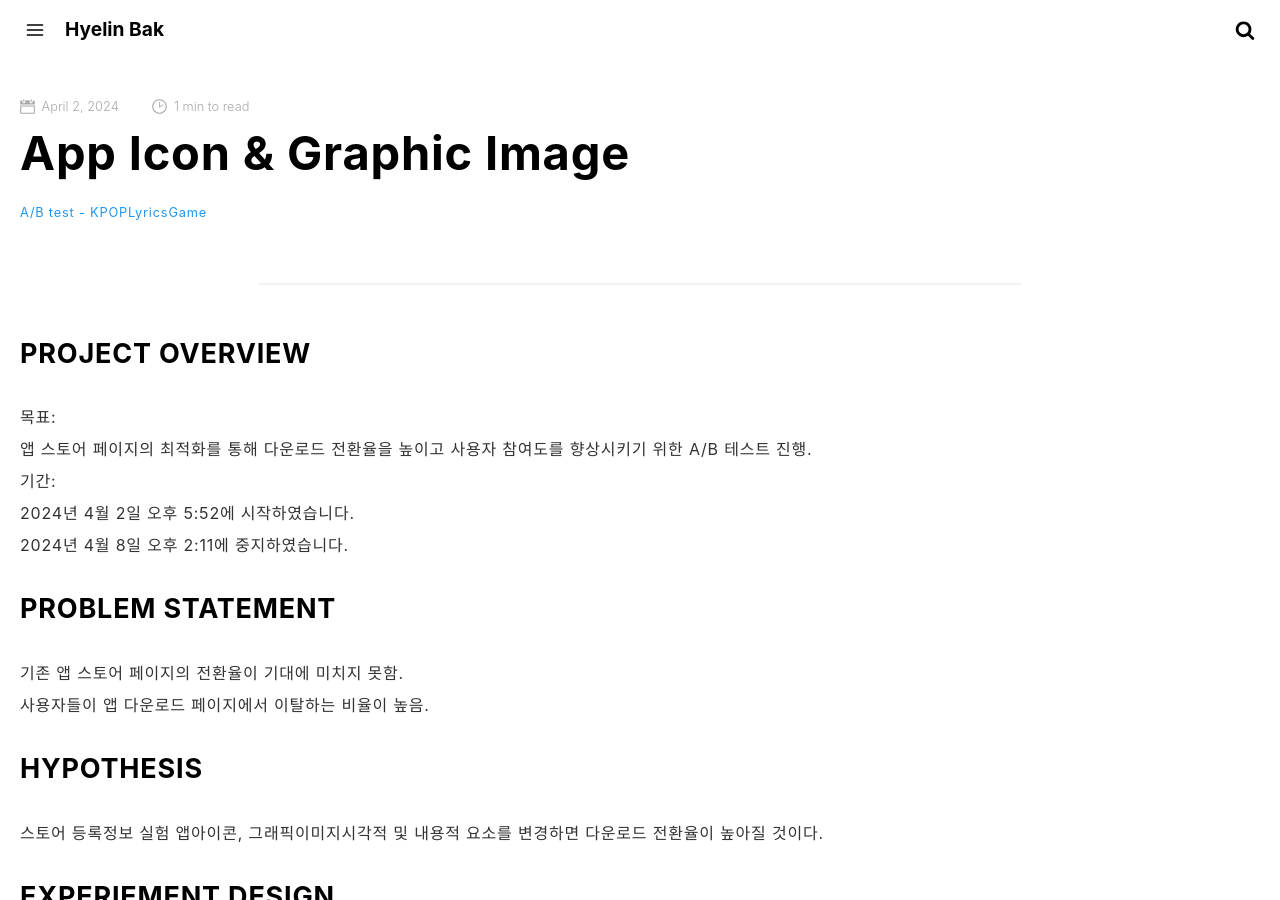
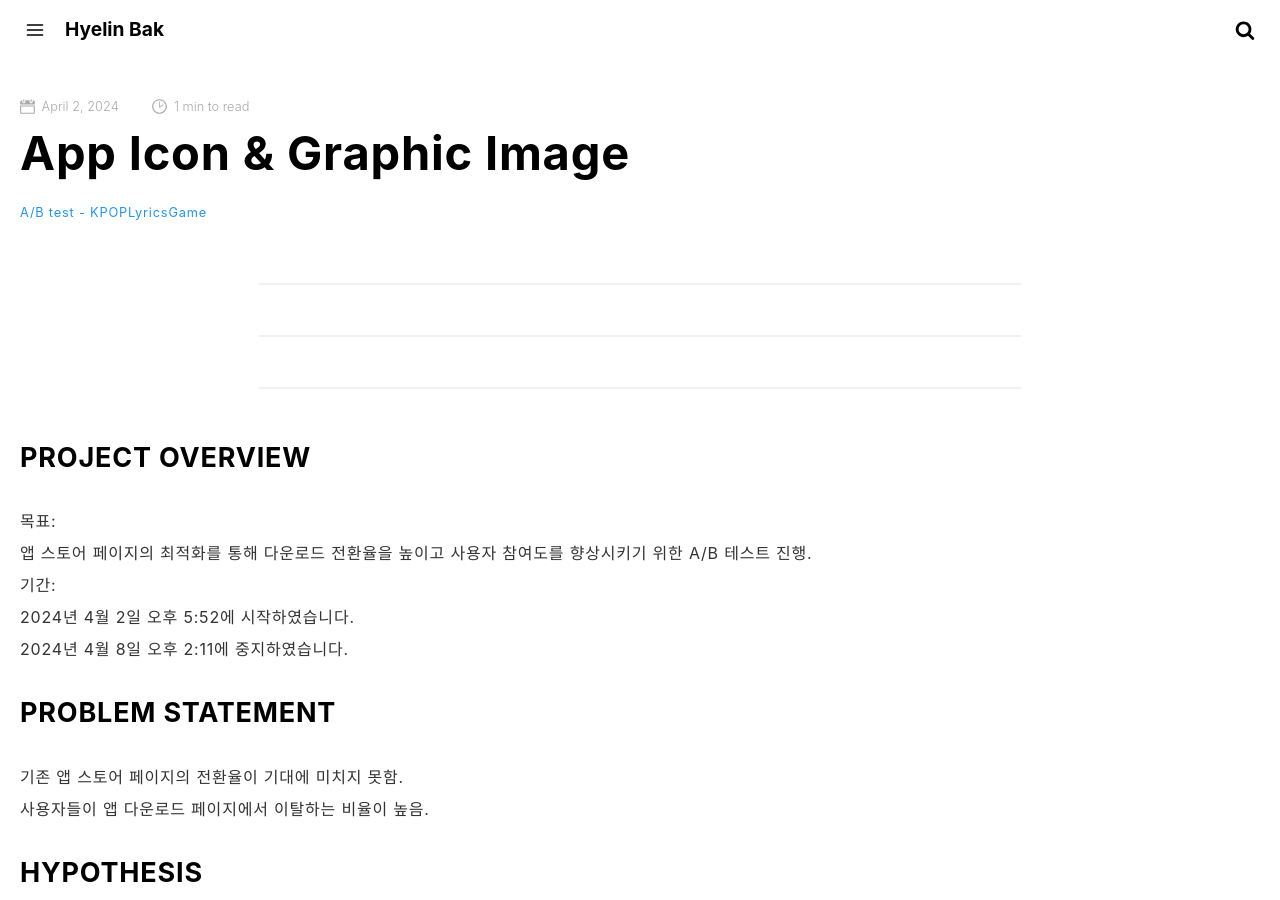
Before and after one commit to crazyjamy/crazyjamy.github.io, a Jekyll site: the page built from _posts/2024-04-02-ab-kpoplyricsgame-240402.md, in a window 1280 px wide and 900 px high. Built offline with Jekyll 4.4.1, drawn with Linux system fonts in a browser that asks for light colours; comment, search, counter and statistics services are not loaded.

```diff
--- a/_posts/2024-04-02-ab-kpoplyricsgame-240402.md
+++ b/_posts/2024-04-02-ab-kpoplyricsgame-240402.md
@@ -12,6 +12,8 @@ introduction: Kpop Lyrics Game
 ---
 
 ---
+***
+___
 ### PROJECT OVERVIEW
 목표:
 앱 스토어 페이지의 최적화를 통해 다운로드 전환율을 높이고 사용자 참여도를 향상시키기 위한 A/B 테스트 진행.
```
